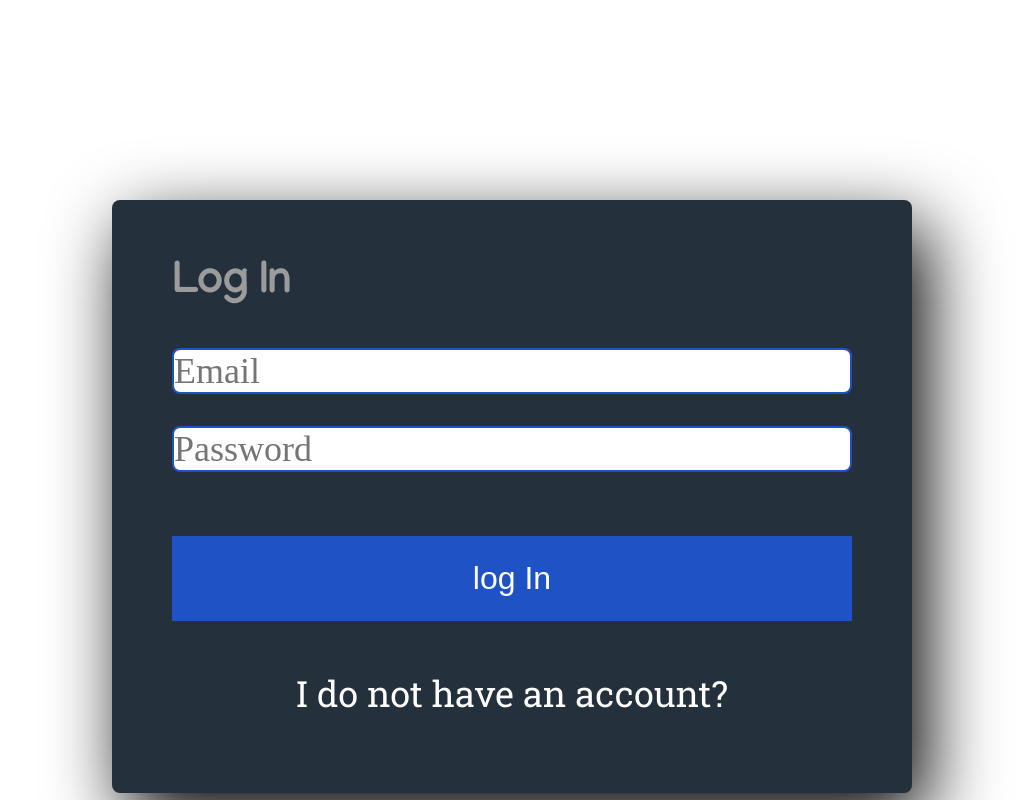
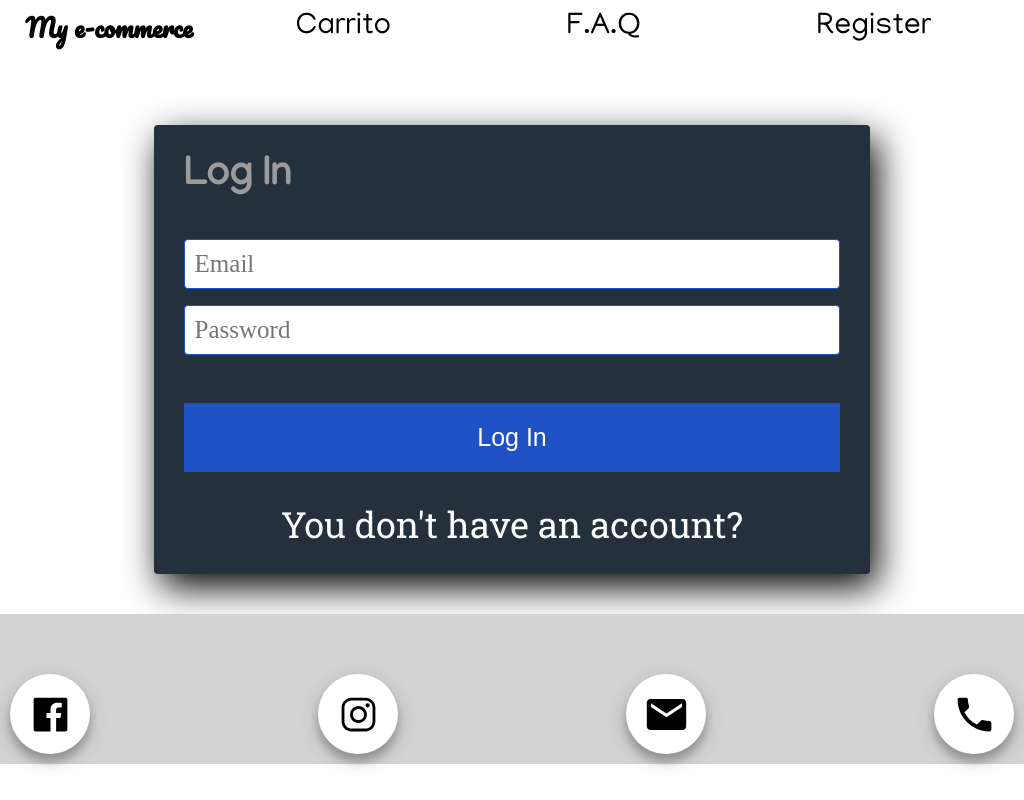
Before and after one commit to SantiagoSequeira/ProyectoFinal, a PHP site: page /login.html in a window 1024 px wide. Run offline with PHP 8.4, Linux system fonts and the light colour scheme.

Commit message:
Correcion register, login, index

```diff
--- a/css/styles.css
+++ b/css/styles.css
@@ -102,7 +102,7 @@ h5 {
 }
 p {
   font-family: 'Roboto Slab';
-  width: 80%;
+  width: 90%;
   margin: 0 auto;
 }
 footer {
@@ -144,6 +144,11 @@ footer {
   width: 100%;
   padding: 10px;
 }
+input[type=checkbox] {
+    transform: scale(1.5);
+    margin-right: 10px;
+}
+
 /* fin de vista de home */
 
 
@@ -257,11 +262,11 @@ POP UP CON JAVASCRIPT
 
 /* formulario de registro */
 .form-register {
-width: 400px;
+width: 100%;
 background-color: #24303c;
 padding: 30px;
 margin: auto;
-margin-top: 100px;
+margin-top: 15px;
 border-radius: 4px;
 font-family: 'calibrí';
 color: white;
@@ -271,27 +276,10 @@ box-shadow: 7px 13px 37px #000;
   font-size: 22px;
   margin-bottom: 20px;
 }
-.controls {
-  width: 100%;
-  background: #24303c
-  padding: 10px;
-  border-radius: 4px;
-  margin-bottom: 16px;
-  border: 1px solid #1f53c5;
-  font-family: 'calibrí';
-  font-size: 18px;
-  color: black;
-}
-.form-register p {
-  height: 40px;
-  text-align: center;
-  font-size: 18px;
-  line-height: 40px;
-  color: white;
-}
 .form-register a {
   color: white;
   text-decoration: none;
+  width: 100%;
 }
 .form-register a:hover {
   color: white;
@@ -311,11 +299,10 @@ box-shadow: 7px 13px 37px #000;
 
 /* formulario de login */
 .form-login {
-width: 400px;
 background-color: #24303c;
 padding: 30px;
 margin: auto;
-margin-top: 100px;
+margin-top: 15px;
 border-radius: 4px;
 font-family: 'calibrí';
 color: white;
@@ -327,7 +314,6 @@ box-shadow: 7px 13px 37px #000;
 }
 .controls {
   width: 100%;
-  background: #24303c
   padding: 10px;
   border-radius: 4px;
   margin-bottom: 16px;
@@ -337,7 +323,6 @@ box-shadow: 7px 13px 37px #000;
   color: black;
 }
 .form-login p {
-  height: 40px;
   text-align: center;
   font-size: 18px;
   line-height: 40px;
@@ -454,41 +439,25 @@ box-shadow: 7px 13px 37px #000;
 
 /* formulario de registro */
 .form-register {
-width: 400px;
-background-color: #24303c;
-padding: 30px;
+width: 80%;
 margin: auto;
-margin-top: 100px;
-border-radius: 4px;
-font-family: 'calibrí';
-color: white;
-box-shadow: 7px 13px 37px #000;
+margin-top: 15px;
 }
 .form-register h4 {
   font-size: 22px;
   margin-bottom: 20px;
 }
 .controls {
-  width: 100%;
-  background: #24303c
-  padding: 10px;
-  border-radius: 4px;
-  margin-bottom: 16px;
-  border: 1px solid #1f53c5;
-  font-family: 'calibrí';
-  font-size: 18px;
-  color: black;
+
 }
 .form-register p {
-  height: 40px;
   text-align: center;
   font-size: 18px;
   line-height: 40px;
   color: white;
 }
 .form-register a {
-  color: white;
-  text-decoration: none;
+
 }
 .form-register a:hover {
   color: white;
@@ -508,55 +477,13 @@ box-shadow: 7px 13px 37px #000;
 
 /* formulario de login */
 .form-login {
-width: 400px;
-background-color: #24303c;
-padding: 30px;
-margin: auto;
-margin-top: 100px;
-border-radius: 4px;
-font-family: 'calibrí';
-color: white;
-box-shadow: 7px 13px 37px #000;
+width: 70%;
 }
 .form-login h4 {
-  font-size: 22px;
+  font-size: 40px;
   margin-bottom: 20px;
 }
-.controls {
-  width: 100%;
-  background: #24303c
-  padding: 10px;
-  border-radius: 4px;
-  margin-bottom: 16px;
-  border: 1px solid #1f53c5;
-  font-family: 'calibrí';
-  font-size: 18px;
-  color: black;
-}
-.form-login p {
-  height: 40px;
-  text-align: center;
-  font-size: 18px;
-  line-height: 40px;
-  color: white;
-}
-.form-login a {
-  color: white;
-  text-decoration: none;
-}
-.form-login a:hover {
-  color: white;
-  text-decoration: underline;
-}
-.form-login .botons {
-  width: 100%;
-  background: #1f53c5;
-  border: none;
-  padding: 12px;
-  color: white;
-  margin: 16px 0;
-  font-size: 16px;
-}
+
 /* fin de formulario de login */
 
 
@@ -654,37 +581,19 @@ box-shadow: 7px 13px 37px #000;
 
 /* formulario de registro */
 .form-register {
-width: 800px;
+width: 80%;
 background-color: #24303c;
 padding: 60px;
-margin: auto;
-margin-top: 200px;
-border-radius: 8px;
-font-family: 'calibrí';
-color: white;
-box-shadow: 14px 26px 74px #000;
+margin: 0 auto;
 }
 .form-register h4 {
   font-size: 44px;
   margin-bottom: 40px;
 }
-.controls {
-  width: 100%;
-  background: #24303c
-  padding: 20px;
-  border-radius: 8px;
-  margin-bottom: 32px;
-  border: 2px solid #1f53c5;
-  font-family: 'calibrí';
-  font-size: 36px;
-  color: black;
-}
+
 .form-register p {
-  height: 80px;
-  text-align: center;
   font-size: 36px;
   line-height: 80px;
-  color: white;
 }
 .form-register a {
   color: white;
@@ -708,54 +617,28 @@ box-shadow: 14px 26px 74px #000;
 
 /* formulario de login */
 .form-login {
-width: 800px;
-background-color: #24303c;
-padding: 60px;
-margin: auto;
-margin-top: 200px;
-border-radius: 8px;
-font-family: 'calibrí';
-color: white;
-box-shadow: 14px 26px 74px #000;
+  width: 70%;
 }
 .form-login h4 {
-  font-size: 44px;
+  font-size: 40px;
   margin-bottom: 40px;
 }
 .controls {
-  width: 100%;
-  background: #24303c
-  padding: 20px;
-  border-radius: 8px;
-  margin-bottom: 32px;
-  border: 2px solid #1f53c5;
-  font-family: 'calibrí';
-  font-size: 36px;
-  color: black;
+  font-size: 25px;
+
 }
 .form-login p {
-  height: 80px;
-  text-align: center;
   font-size: 36px;
-  line-height: 80px;
-  color: white;
 }
-.form-login a {
-  color: white;
-  text-decoration: none;
-}
-.form-login a:hover {
-  color: white;
-  text-decoration: underline;
-}
+
 .form-login .botons {
   width: 100%;
   background: #1f53c5;
   border: none;
-  padding: 24px;
+  padding: 20px;
   color: white;
   margin: 32px 0;
-  font-size: 32px;
+  font-size: 25px;
 }
 /* fin de formulario de login */
 
--- a/index.html
+++ b/index.html
@@ -17,7 +17,7 @@
         <ul class="header-nav">
           <li><a href="cart.html">Carrito</a></li>
           <li><a href="">F.A.Q</a></li>
-          <li><a href="">Login</a></li>
+          <li><a href="login.html">Login</a></li>
           <li><a href="">Register</a></li>
           <li><a href=""><img src="img/foto-entradas.jpg" alt="" class="img-user"></a></li>
         </ul>
--- a/login.html
+++ b/login.html
@@ -9,12 +9,41 @@
     <title>login</title>
   </head>
   <body>
-    <section class="form-login">
-      <h4>Log In</h4>
-      <input class="controls" type="email" name="email" id="correo" placeholder="Email">
-      <input class="controls" type="password" name="email" id="email" placeholder="Password">
-      <input class="botons" type="submit" value="log In">
-      <p><a href="#"> I do not have an account?</a></p>
-    </section>
+    <div class="container">
+      <header>
+        <nav>
+          <h1 class="titulo"><a href="index.html">My e-commerce</a></h1>
+          <ul class="header-nav">
+            <li><a href="cart.html">Carrito</a></li>
+            <li><a href="faq.html">F.A.Q</a></li>
+            <li><a href="register.html">Register</a></li>
+          </ul>
+          <div class="botonera">
+            <a href="index.html"><ion-icon name="home"></ion-icon></a>
+          </div>
+        </nav>
+      </header>
+      <main>
+        <div class="form-login">
+          <h4>Log In</h4>
+          <input class="controls" type="email" name="email" id="correo" placeholder="Email">
+          <input class="controls" type="password" name="email" id="email" placeholder="Password">
+          <input class="botons" type="submit" value="Log In">
+          <p><a href="register.html"> You don't have an account?</a></p>
+        </div>
+    </main>
+    <footer>
+
+      <div class="pie-pagina">
+        <ul class="footer-ul">
+          <li><a href="" class="footer-boton"><ion-icon name="logo-facebook"></a></ion-icon></li>
+          <li><a href="" class="footer-boton"><ion-icon name="logo-instagram"></a></ion-icon></li>
+          <li><a href="" class="footer-boton"><ion-icon name="mail"></ion-icon></a></li>
+          <li><a href="" class="footer-boton"><ion-icon name="call"></ion-icon></a></li>
+        </ul>
+      </div>
+    </footer>
+  </div>
+  <script src="https://unpkg.com/ionicons@4.5.10-0/dist/ionicons.js"></script>
   </body>
-</html>
+  </html>
```
Also changed, not shown: register.html (added, +53 -0 lines), registro.html (deleted, +0 -23 lines).
